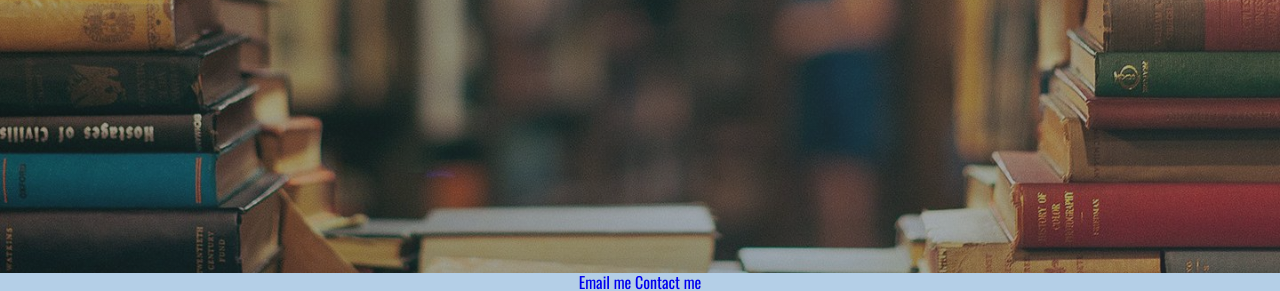
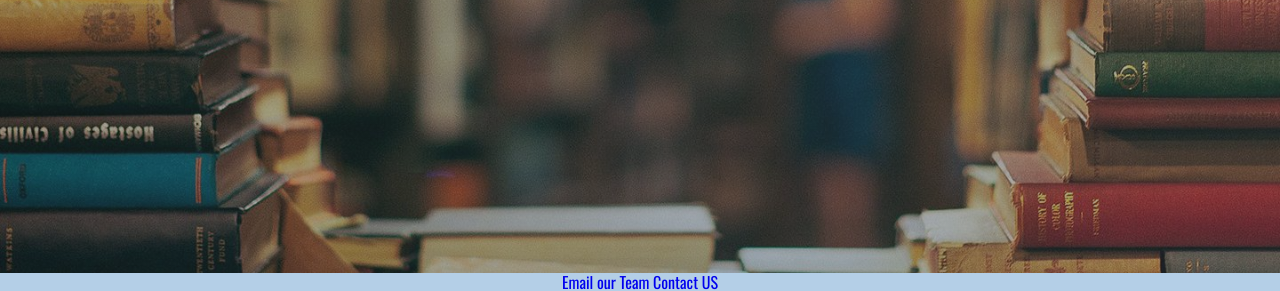
Before and after one commit to vasilisa86/2207-ONLINE-WUX-Module-3, a plain HTML site: page index.html in a window 1280 px wide. Shown: the part 509-800 px from the top of the page. Drawn offline with nearby package versions, Linux system fonts and the light colour scheme.

Commit message:
footer on main page changed

```diff
--- a/index.html
+++ b/index.html
@@ -94,8 +94,8 @@
     <!--======== Footer ========-->
     <footer id="bottom">
         <div>
-            <a href="mailto:emmchik@mail.ru">Email me</a>
-            <a href="tel:022682366">Contact me</a>
+            <a href="mailto:emmchik@mail.ru">Email our Team</a>
+            <a href="tel:022682366">Contact US</a>
         </div>
         <button onclick="topFunction()" id="topbtn" title="Go to top">Top</button>
     </footer>
```
